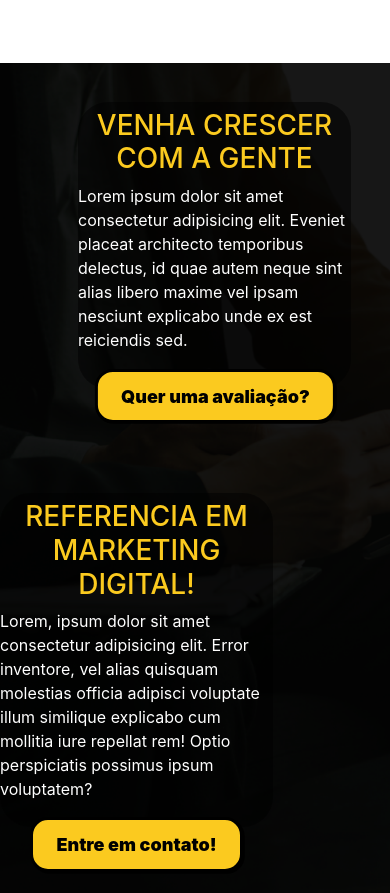
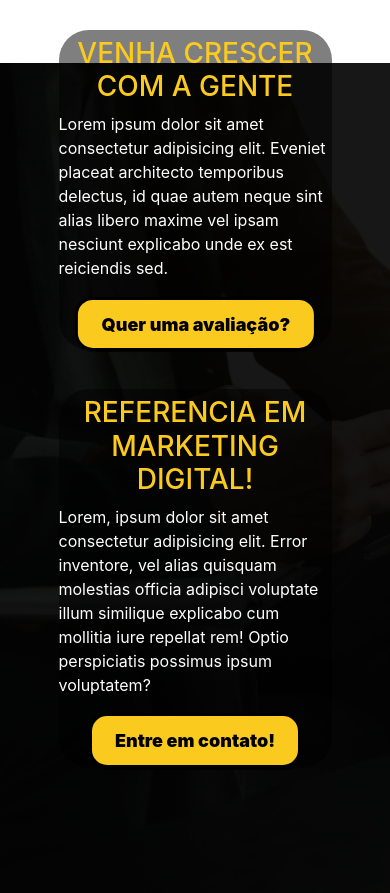
Before and after one commit to B3rna7d0/criarte, a plain HTML site: page index.html in a window 390 px wide. Shown: the part 2427-3320 px from the top of the page. Drawn offline with nearby package versions, Linux system fonts and the light colour scheme.

Commit message:
responsive adjustment

```diff
--- a/assets/styles.css
+++ b/assets/styles.css
@@ -166,7 +166,7 @@ button {
 
 .content-box1 {
 	background-color: rgba(0, 0, 0, 0.5);
-	height: 80%;
+	height: 100%;
 	width: 70%;
 	border-radius: 30px;
 	margin-left: 20%;
@@ -184,7 +184,7 @@ button {
 
 .content-box2 {
 	background-color: rgba(0, 0, 0, 0.5);
-	height: 80%;
+	height: 100%;
 	width: 70%;
 	border-radius: 30px;
 	margin-top: 10%;
@@ -251,22 +251,28 @@ footer {
     padding: 1.5rem;
     font-weight: 100;
 }
+/* Responsive adjustment */
+@media screen and (max-width: 768px) {
+    .page-2-boxes {
+        display: flex;
+		flex-direction: column;
+		justify-content: center;
+		align-items: center;
+    }
 
-@media screen and (max-width: 768px) {
-    #footer-content {
-        grid-template-columns:repeat(1, 1fr);
+	.content-box1 {
+        margin-left: 0px;
+		width: 70%;
+		height: 100%;
+	}
+
+	.content-box2 {
+		height: 100%;
+		width: 70%;
+	}
+
+	#footer-content {
+        grid-template-columns:repeat(1, 2fr);
         gap: 2rem;
     }
 }
-@media screen and (max-width: 768px) {
-    .page-2-boxes {
-        grid-template-columns:repeat(1, 1fr);
-        gap: 2rem;
-    }
-}
-
-@media screen and (max-width: 990px) {
-    .imagem-marketing{
-		visibility: hidden;
-	}
-}
```
